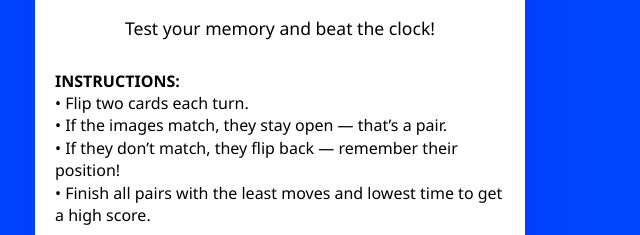
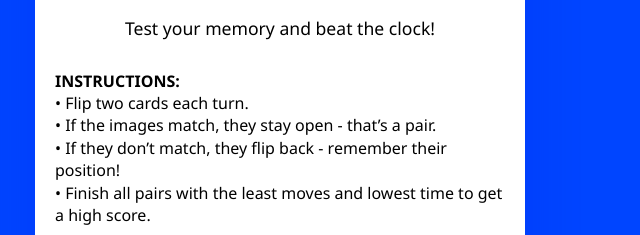
Before and after one commit to solotoxicxd/soundness-memory-card-game, a plain HTML site: page index.html in a window 1280 px wide. Shown: the part 253-488 px from the top of the page, 360-1000 px from the left. Drawn offline with Linux system fonts and the light colour scheme.

Commit message:
Update index.html

```diff
--- a/index.html
+++ b/index.html
@@ -69,8 +69,8 @@
             <p style="text-align:left; color:black; line-height:1.4; margin-bottom:12px;">
                 <strong>INSTRUCTIONS:</strong><br>
                 • Flip two cards each turn.<br>
-                • If the images match, they stay open — that’s a pair.<br>
-                • If they don’t match, they flip back — remember their position!<br>
+                • If the images match, they stay open - that’s a pair.<br>
+                • If they don’t match, they flip back - remember their position!<br>
                 • Finish all pairs with the least moves and lowest time to get a high score.
             </p>
             <input type="text" id="playerName" placeholder="Enter your name" maxlength="20">
```
